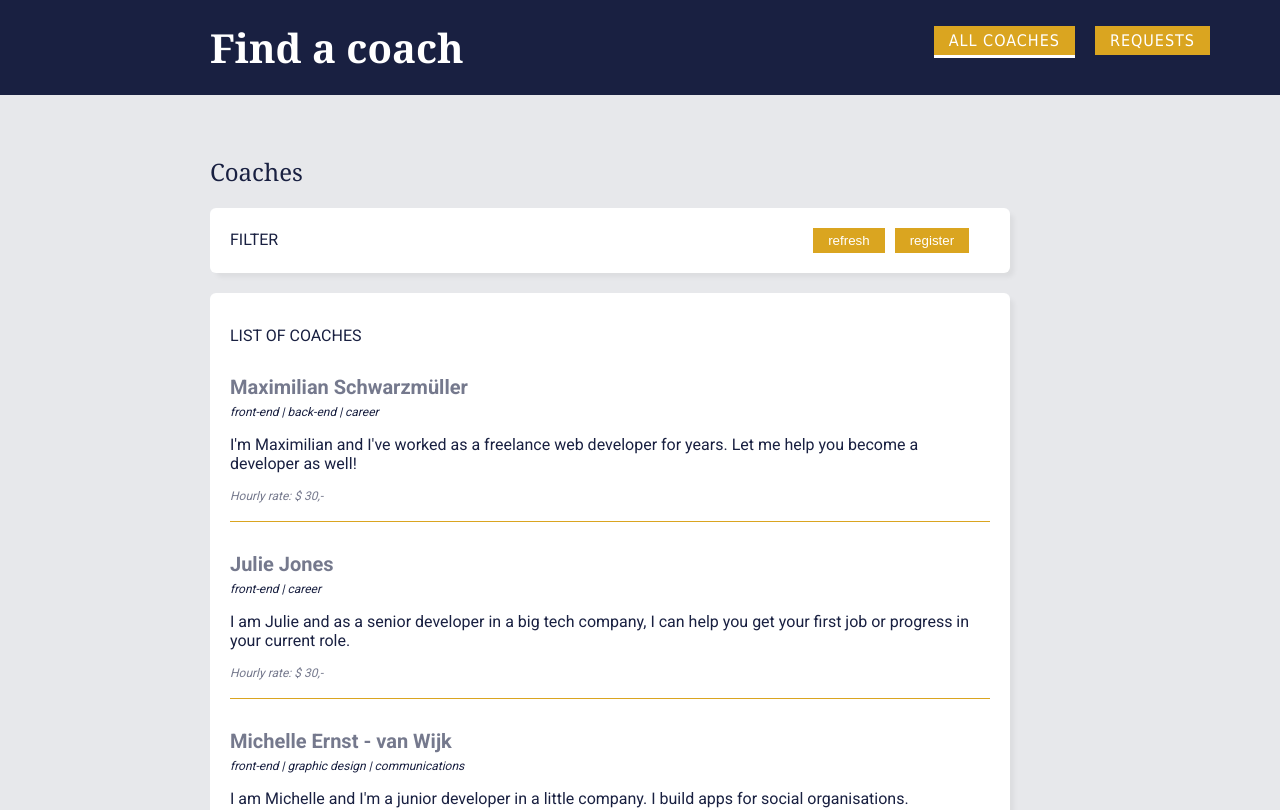
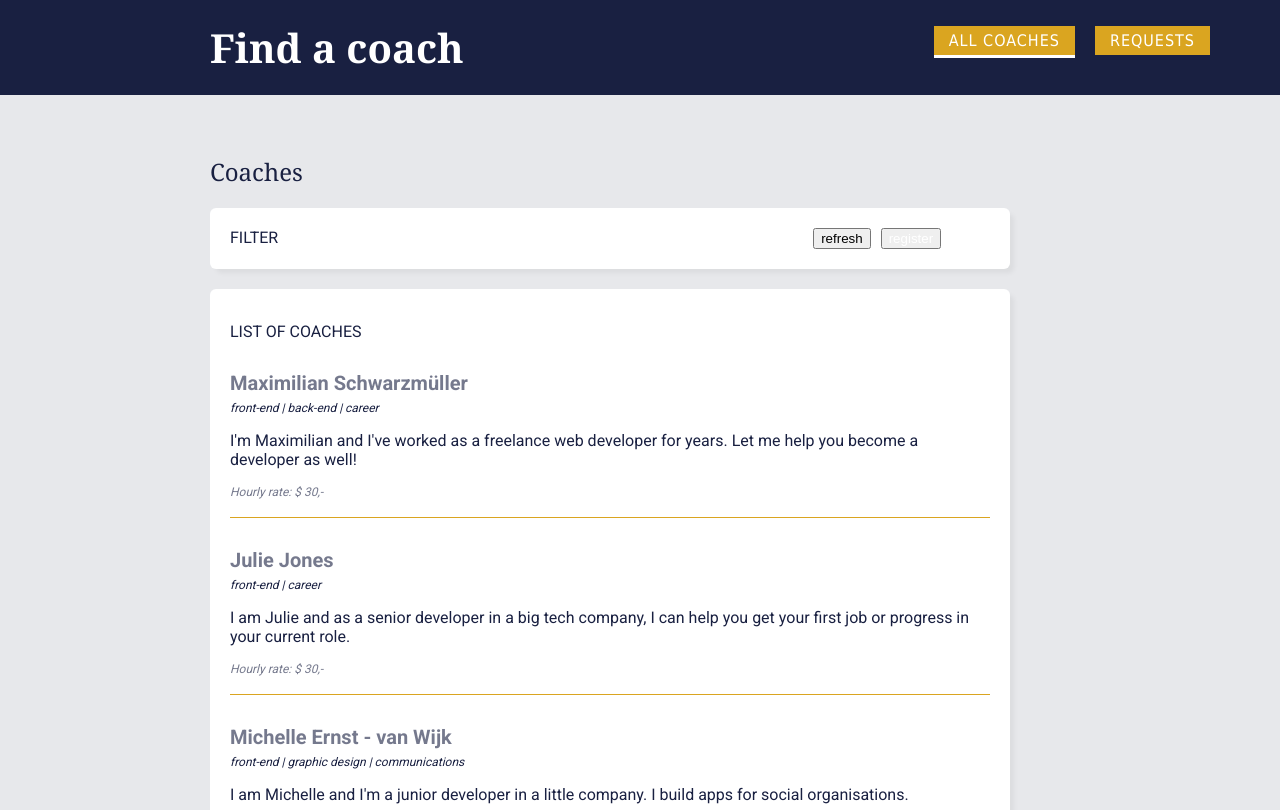
Before and after one commit to MichelleWritesCode/FindACoach, a Vue app: page /coaches in a window 1280 px wide. Shown: the top 810 px of the page. Built offline with nearby package versions, Linux system fonts and the light colour scheme.

Commit message:
refactor: change global styles

```diff
--- a/src/assets/styles/globalStyles.css
+++ b/src/assets/styles/globalStyles.css
@@ -41,18 +41,7 @@ h3 {
   margin-bottom: 0px;
 }
 
-button {
-  background-color: goldenrod;
-  color: white;
-  border: none;
-  padding: 5px 15px;
-}
-
 a {
   color: white;
   text-decoration: none;
 }
-
-button:hover {
-  border-bottom: 3px solid rgb(25, 32, 65);
-}
```
